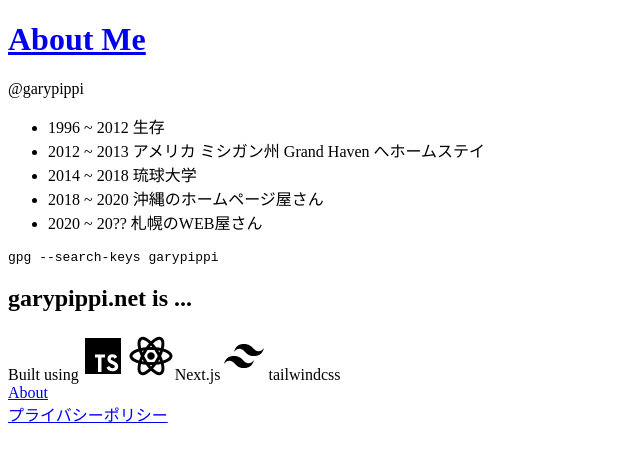
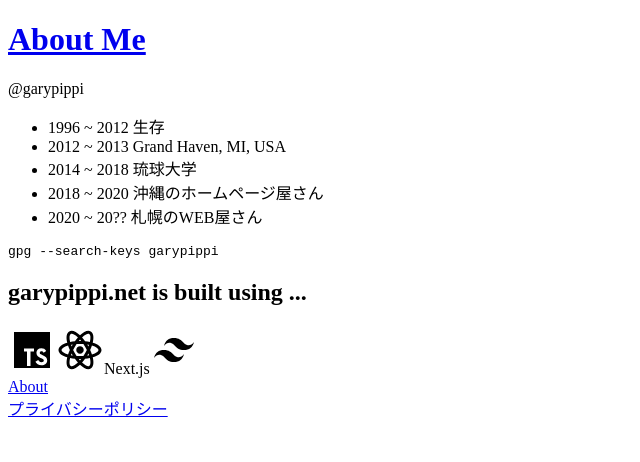
Before and after one commit to garypippi/garypippi.net, a Next.js app: page /about in a window 1280 px wide. Shown: the top 462 px of the page, without its empty margins (0-640 px from the left). Built offline with nearby package versions, Linux system fonts and the light colour scheme; what showdown would draw is missing.

Commit message:
About page

```diff
--- a/pages/about.tsx
+++ b/pages/about.tsx
@@ -1,5 +1,4 @@
 import { GetStaticProps } from 'next'
-// import Link from 'next/link'
 import { useSnsLinks } from '../modules/store'
 import { App } from '../components/App'
 import { AppHeader } from '../components/AppHeader'
@@ -18,7 +17,7 @@ export const AboutPage = () => {
                     <span className="my-2">@garypippi</span>
                     <ul className="my-2 text-sm text-gray-800">
                         <li>1996 ~ 2012 生存</li>
-                        <li>2012 ~ 2013 アメリカ ミシガン州 Grand Haven へホームステイ</li>
+                        <li>2012 ~ 2013 Grand Haven, MI, USA</li>
                         <li>2014 ~ 2018 琉球大学</li>
                         <li>2018 ~ 2020 沖縄のホームページ屋さん</li>
                         <li>2020 ~ 20?? 札幌のWEB屋さん</li>
@@ -35,12 +34,11 @@ export const AboutPage = () => {
                     </pre>
                 </div>
                 <div className="mb-8">
-                    <h2 className="my-2">garypippi.net is ...</h2>
+                    <h2 className="my-2">garypippi.net is built using ...</h2>
                     <div className="text-sm text-gray-800">
-                        <span>Built using</span>
                         <AppIcon size={48}>{mdiLanguageTypescript}</AppIcon>
                         <AppIcon size={48}>{mdiReact}</AppIcon>Next.js
-                        <AppIcon size={48}>{mdiTailwind}</AppIcon>tailwindcss
+                        <AppIcon size={48}>{mdiTailwind}</AppIcon>
                     </div>
                 </div>
             </AppPage>
```
